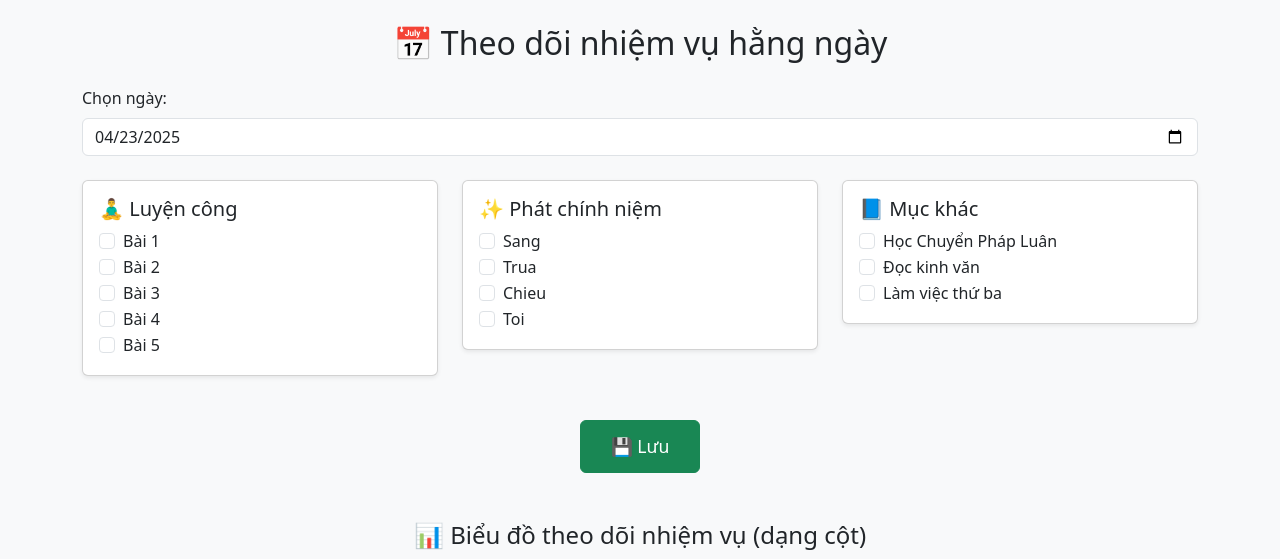
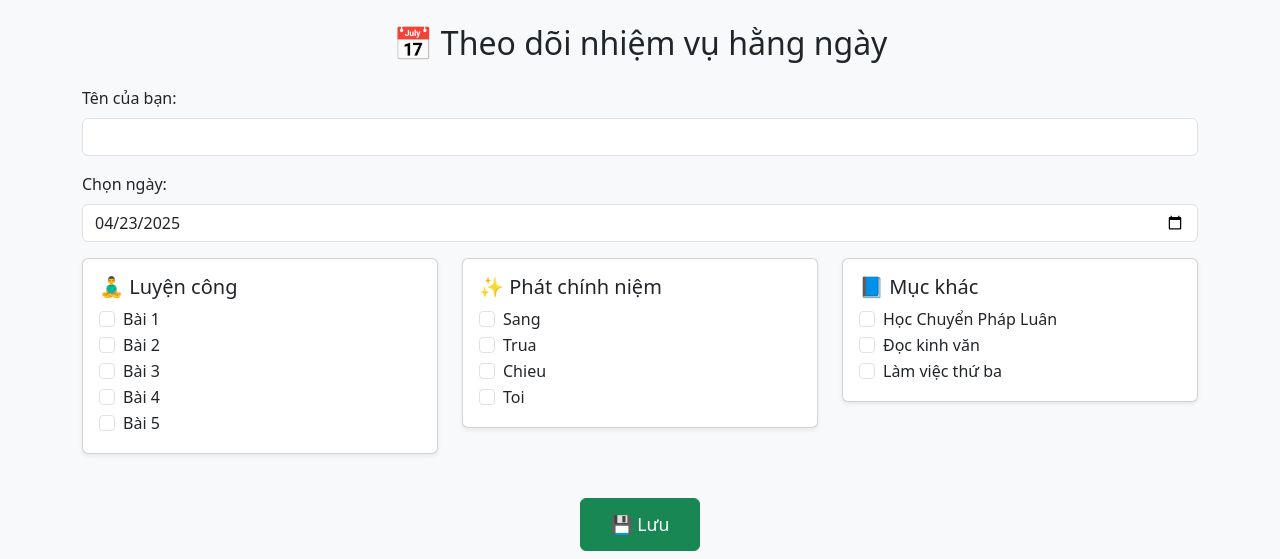
Before and after one commit to dattrinhtien/test5, a Flask app: page / in a window 1280 px wide. Shown: the top 559 px of the page. Run offline with Flask 3, Linux system fonts and the light colour scheme.

Commit message:
Update index.html

```diff
--- a/templates/index.html
+++ b/templates/index.html
@@ -26,11 +26,19 @@
 <div class="container py-4">
     <h2 class="text-center mb-4">📅 Theo dõi nhiệm vụ hằng ngày</h2>
 
-    <form method="POST" id="form1">
-        <div class="mb-4">
-            <label for="date" class="form-label">Chọn ngày:</label>
-            <input type="date" id="date" name="date" class="form-control" value="{{ date }}">
-        </div>
+   <form method="POST" id="form1">
+    <div class="mb-3">
+        <label class="form-label">Tên của bạn:</label>
+        <input type="text" name="user" class="form-control" required value="{{ user or '' }}">
+    </div>
+
+    <div class="mb-3">
+        <label class="form-label">Chọn ngày:</label>
+        <input type="date" name="date" class="form-control" required value="{{ date }}">
+    </div>
+
+    <!-- phần checkbox nhiệm vụ vẫn giữ nguyên -->
+
 
         <div class="row gy-3">
             <!-- Luyện công -->
@@ -99,7 +107,7 @@
 <script src="https://cdn.jsdelivr.net/npm/chart.js"></script>
 <script>
     const allData = {{ all_data | tojson }};
-    const labels = Object.keys(allData).sort();
+
 
     const categories = {
         "Luyện công": ["bai1", "bai2", "bai3", "bai4", "bai5"],
```
